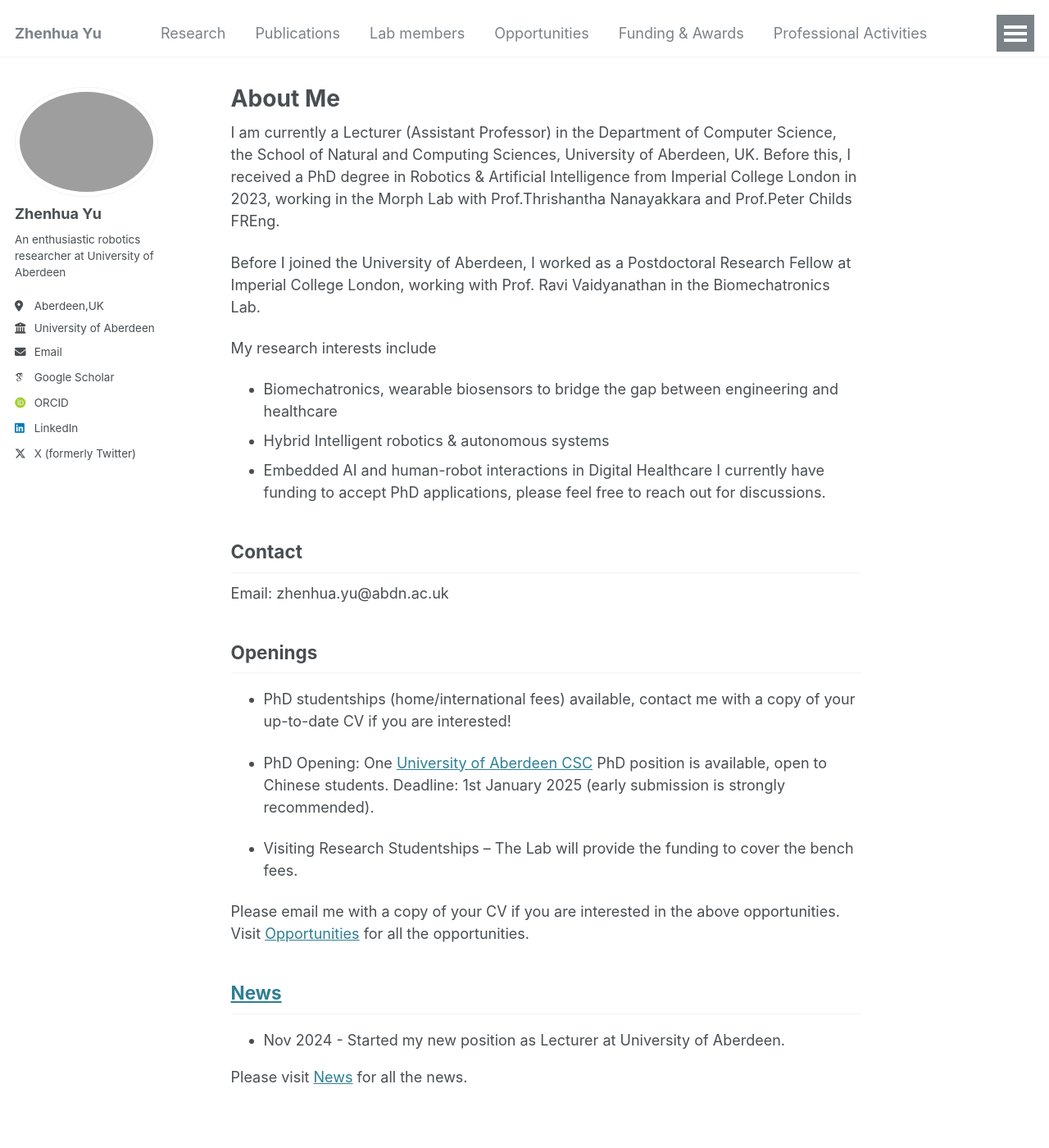
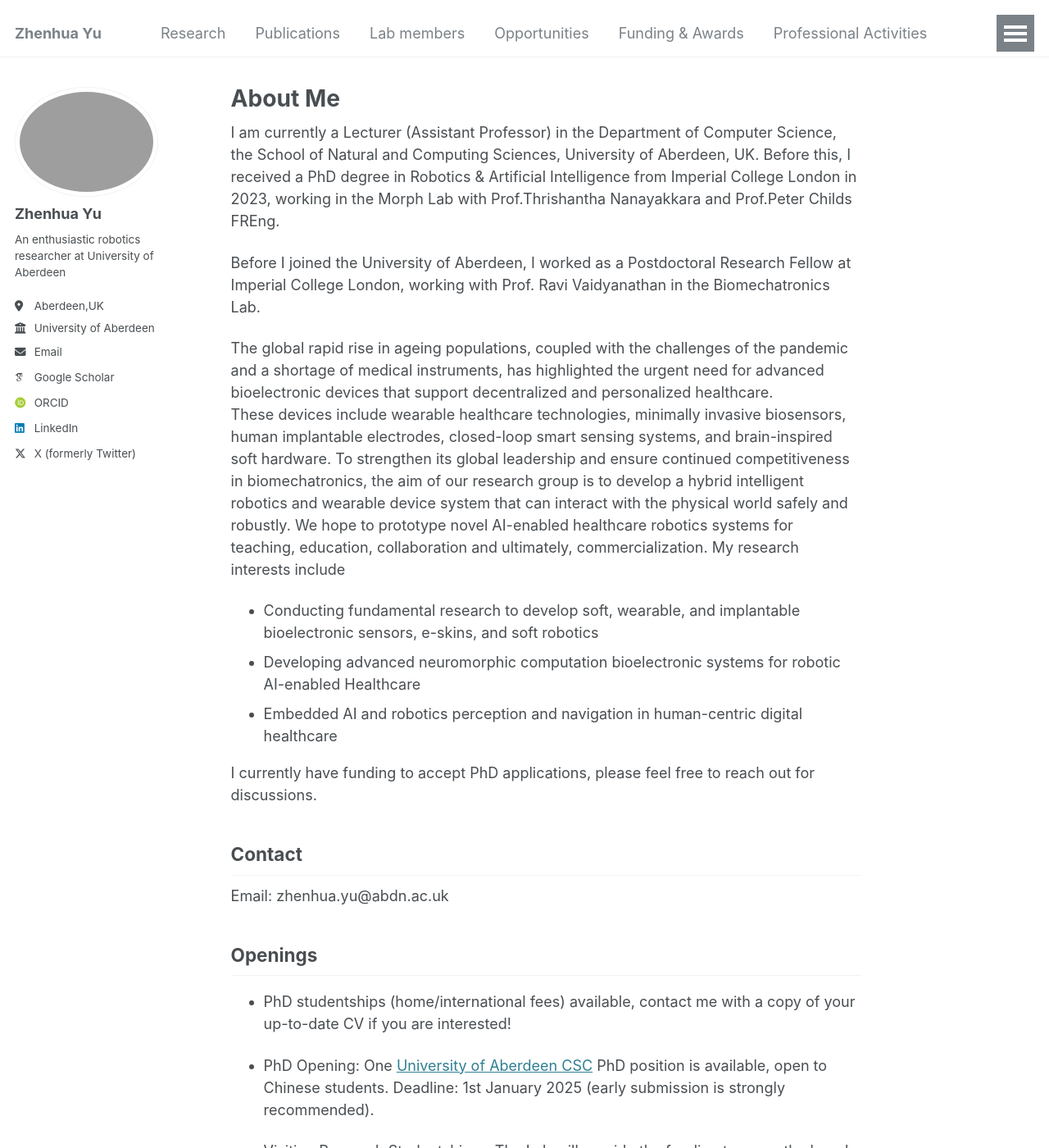
Before and after one commit to DrZhenhuaYu/DrZhenhuaYu.github.io, a Jekyll site: the page built from _pages/about.md, in a window 1280 px wide and 1400 px high. Shown: the whole window at 82% size. Built offline with Jekyll 4.4.1, drawn with Linux system fonts in a browser that asks for light colours; some web fonts are replaced.

Commit message:
Update about.md

```diff
--- a/_pages/about.md
+++ b/_pages/about.md
@@ -12,12 +12,14 @@
 
 Before I joined the University of Aberdeen, I worked as a Postdoctoral Research Fellow at Imperial College London, working with Prof. Ravi Vaidyanathan in the Biomechatronics Lab.
 
-My research interests include
-* Biomechatronics, wearable biosensors to bridge the gap between engineering and healthcare
-* Hybrid Intelligent robotics & autonomous systems
-* Embedded AI and human-robot interactions in Digital Healthcare
+The global rapid rise in ageing populations, coupled with the challenges of the pandemic and a shortage of medical instruments, has highlighted the urgent need for advanced bioelectronic devices that support decentralized and personalized healthcare.
+These devices include wearable healthcare technologies, minimally invasive biosensors, human implantable electrodes, closed-loop smart sensing systems, and brain-inspired soft hardware.
+To strengthen its global leadership and ensure continued competitiveness in biomechatronics, the aim of our research group is to develop a hybrid intelligent robotics and  wearable device system that can interact with the physical world safely and robustly. We hope to prototype novel AI-enabled healthcare robotics systems for teaching, education, collaboration and ultimately, commercialization. My research interests include
+* Conducting fundamental research to develop soft, wearable, and implantable bioelectronic sensors, e-skins, and soft robotics
+* Developing advanced neuromorphic computation bioelectronic systems for robotic AI-enabled Healthcare
+* Embedded AI and robotics perception and navigation in human-centric digital healthcare
+
 I currently have funding to accept PhD applications, please feel free to reach out for discussions.
-
 ## Contact
 Email: zhenhua.yu@abdn.ac.uk
 
```
